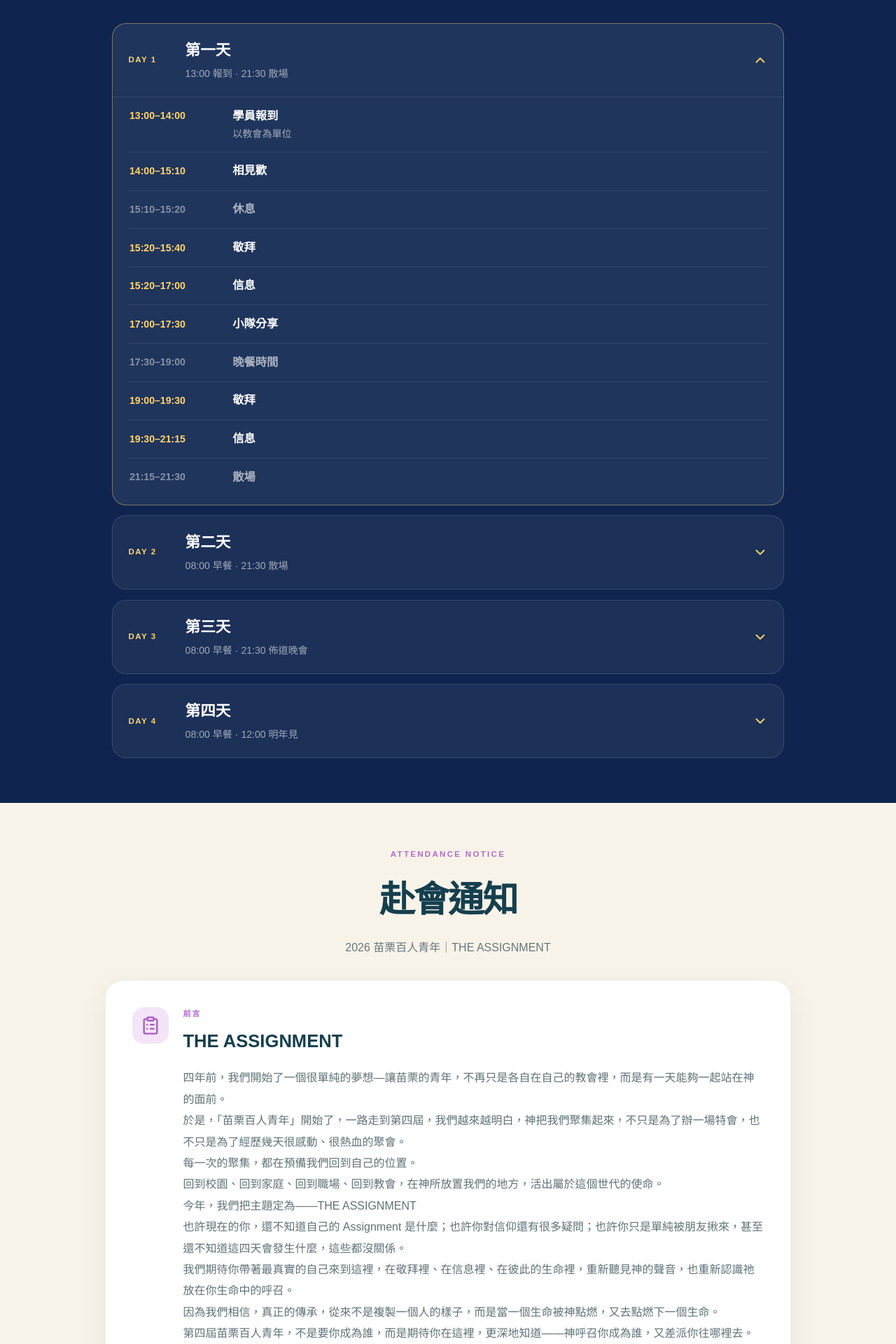
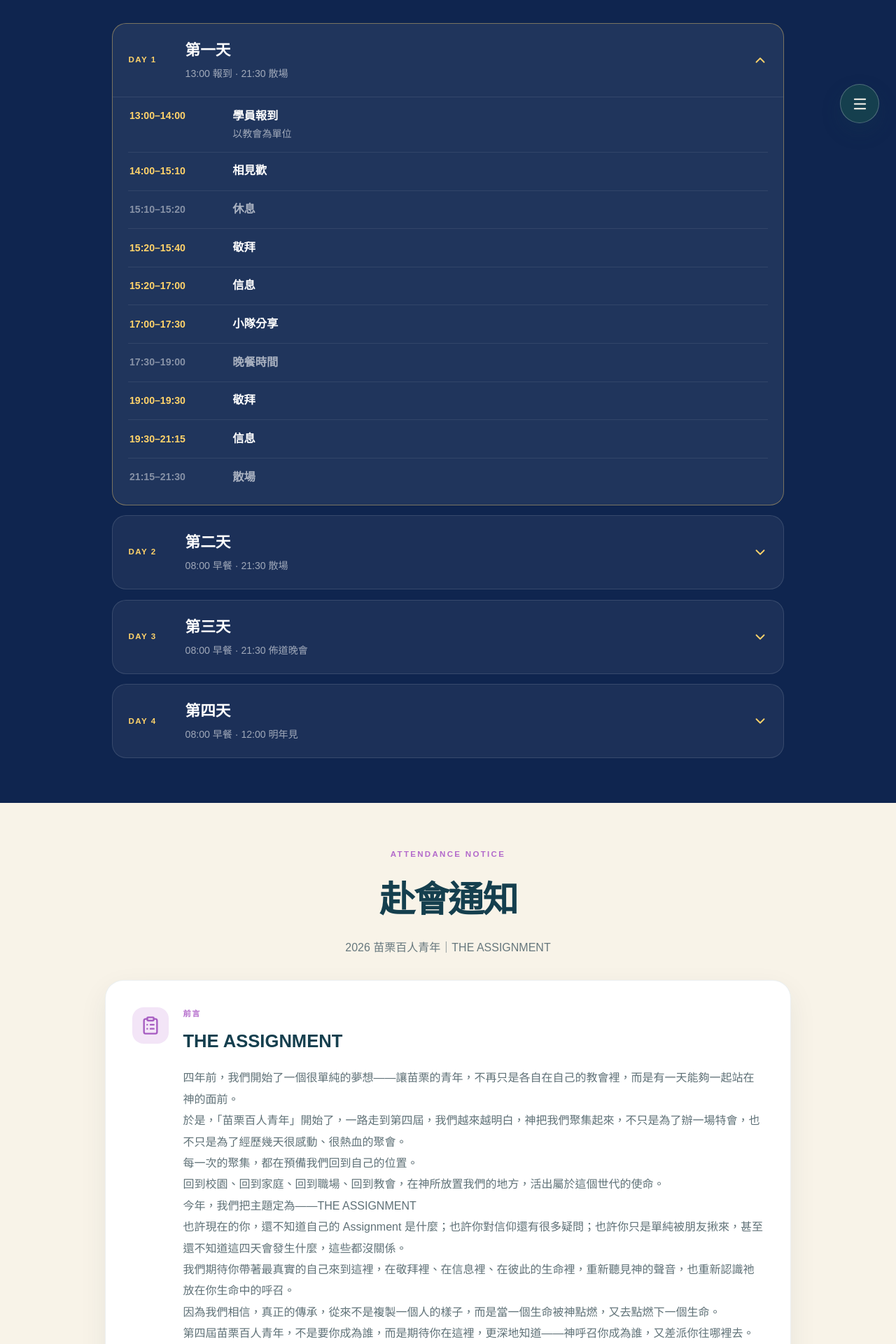
Before and after one commit to Error20xx/zhunan-church-website, a Vue app: page /attendance-notice in a window 1280 px wide. Shown: the part 600-2520 px from the top of the page at 70% size. Built offline with nearby package versions, Linux system fonts and the light colour scheme.

Commit message:
更新赴會通知與右下角快速選單

```diff
--- a/src/views/AttendanceNoticeView.vue
+++ b/src/views/AttendanceNoticeView.vue
@@ -11,6 +11,8 @@ import {
     MapPinned,
     ClipboardList,
     ChevronDown,
+    Menu,
+    X,
 } from 'lucide-vue-next'
 
 const event = {
@@ -24,6 +26,29 @@ const openDay = ref(0)
 
 const toggleDay = (index) => {
     openDay.value = openDay.value === index ? -1 : index
+}
+
+// 頁面快速選單｜點擊後平滑捲動到指定區塊。
+const activeSection = ref('schedule')
+const isQuickMenuOpen = ref(false)
+
+const quickNavItems = [
+    { id: 'schedule', label: '特會流程' },
+    { id: 'attendance', label: '赴會通知' },
+    { id: 'groups', label: '分組名單' },
+    { id: 'evangelism', label: '傳福音推薦地' }
+]
+
+const scrollToSection = (sectionId) => {
+    const target = document.getElementById(sectionId)
+    if (!target) return
+
+    activeSection.value = sectionId
+    isQuickMenuOpen.value = false
+    target.scrollIntoView({
+        behavior: 'smooth',
+        block: 'start'
+    })
 }
 
 // 特會流程｜目前依「2026 苗栗青年粗流」整理。
@@ -125,7 +150,7 @@ const isSecondaryItem = (title) => {
 const attendanceNotice = {
     theme: 'THE ASSIGNMENT',
     intro: [
-        '四年前，我們開始了一個很單純的夢想—讓苗栗的青年，不再只是各自在自己的教會裡，而是有一天能夠一起站在神的面前。',
+        '四年前，我們開始了一個很單純的夢想——讓苗栗的青年，不再只是各自在自己的教會裡，而是有一天能夠一起站在神的面前。',
         '於是，「苗栗百人青年」開始了，一路走到第四屆，我們越來越明白，神把我們聚集起來，不只是為了辦一場特會，也不只是為了經歷幾天很感動、很熱血的聚會。',
         '每一次的聚集，都在預備我們回到自己的位置。',
         '回到校園、回到家庭、回到職場、回到教會，在神所放置我們的地方，活出屬於這個世代的使命。',
@@ -194,7 +219,7 @@ const attendanceNotice = {
             items: [
                 '課程期間請將手機調整為靜音或震動模式，並配合大會手機管理規定，於指定時間交由隊輔或工作人員保管，休息時間統一歸還；若以手機做筆記，請勿進行與課程無關之使用。',
                 '除大會指定用餐時間及區域外，會場內禁止飲食及飲用有色飲料，僅限白開水。',
-                '請共同愛護會場環境、設備及所有公用物品，請勿任意移動、拆卸、塗寫或損壞；使用完畢後請協助恢復原狀。',
+                '請共同愛護會場環境、設備及所有公用物品，請勿任意移動、拆卸、塗寫或損壞；使用完畢後請協助恢復原狀。若因個人不當使用造成設備或物品損壞、遺失，須依實際情況照價賠償。',
                 '垃圾、廚餘及回收物，請依照大會指示分類並丟棄至指定地點，共同維護環境整潔。'
             ]
         },
@@ -211,7 +236,7 @@ const attendanceNotice = {
                 '營會期間請以小隊為單位行動，勿擅自脫隊或離開營會、住宿場地。',
                 '如需中途離營，請先告知所屬教會隊輔、家長或牧者，並攜帶身分證件至大會服務台填寫離營切結書；若人在住宿地點，請通知隊輔或家長，並攜帶證件向住宿同工辦理離營手續。',
                 '未依規定辦理離營手續而擅自離開者，大會不承擔離營後之安全責任。',
-                '活動期間請穿著合宜、舒適、方便活動的服裝，避免過度暴露或過短的衣著，也請避免影響跑動、外出及團體活動的穿著。'
+                '活動期間請穿著合宜、舒適且方便活動的服裝，避免過度暴露、過短、過於寬鬆或容易走光的衣著，以確保跑動、外出及團體活動時的安全與便利。'
             ]
         },
         {
@@ -308,8 +333,31 @@ const announcements = [
             </div>
         </section>
 
+        <!-- 右下角快速功能選單 -->
+        <nav class="quick-nav" :class="{ 'quick-nav--open': isQuickMenuOpen }" aria-label="頁面快速選單">
+            <div v-if="isQuickMenuOpen" class="quick-nav__panel">
+                <p class="quick-nav__title">快速前往</p>
+
+                <button v-for="item in quickNavItems" :key="item.id" type="button"
+                    class="quick-nav__button"
+                    :class="{ 'quick-nav__button--active': activeSection === item.id }"
+                    @click="scrollToSection(item.id)">
+                    <span class="quick-nav__dot" aria-hidden="true"></span>
+                    <span>{{ item.label }}</span>
+                </button>
+            </div>
+
+            <button type="button" class="quick-nav__toggle"
+                :aria-expanded="isQuickMenuOpen"
+                aria-label="開啟快速選單"
+                @click="isQuickMenuOpen = !isQuickMenuOpen">
+                <X v-if="isQuickMenuOpen" :size="22" />
+                <Menu v-else :size="23" />
+            </button>
+        </nav>
+
         <!-- 01 特會流程 -->
-        <section class="section schedule-section">
+        <section id="schedule" class="section schedule-section">
             <div class="container schedule-container">
                 <div class="section-heading schedule-heading">
                     <p class="section-label">SCHEDULE</p>
@@ -353,7 +401,7 @@ const announcements = [
         </section>
 
         <!-- 02 赴會通知 -->
-        <section class="section light-section attendance-section">
+        <section id="attendance" class="section light-section attendance-section">
             <div class="container attendance-container">
                 <div class="section-heading attendance-heading">
                     <p class="section-label">ATTENDANCE NOTICE</p>
@@ -521,7 +569,7 @@ const announcements = [
         </section>
 
         <!-- 03 分組名單 -->
-        <section class="section alt-section group-section">
+        <section id="groups" class="section alt-section group-section">
             <div class="container group-container">
                 <div class="section-heading">
                     <p class="section-label">GROUP LIST</p>
@@ -552,7 +600,7 @@ const announcements = [
         </section>
 
         <!-- 04 傳福音推薦地 -->
-        <section class="section light-section">
+        <section id="evangelism" class="section light-section">
             <div class="container">
                 <div class="section-heading">
                     <p class="section-label">EVANGELISM PLACES</p>
@@ -585,6 +633,129 @@ const announcements = [
     min-height: 100vh;
     background: #f8f3e8;
     color: #153f4e;
+}
+
+/* =========================
+   右下角快速功能選單
+   ========================= */
+.quick-nav {
+    position: fixed;
+    right: 24px;
+    bottom: 24px;
+    z-index: 100;
+    display: flex;
+    flex-direction: column;
+    align-items: flex-end;
+    gap: 12px;
+}
+
+.quick-nav__panel {
+    width: 220px;
+    padding: .75rem;
+    border: 1px solid rgba(21, 63, 78, .10);
+    border-radius: 20px;
+    background: rgba(255, 253, 248, .97);
+    box-shadow: 0 18px 45px rgba(21, 63, 78, .16);
+    backdrop-filter: blur(14px);
+    -webkit-backdrop-filter: blur(14px);
+    animation: quick-menu-in .18s ease-out;
+}
+
+.quick-nav__title {
+    margin: 0 0 .45rem;
+    padding: .25rem .45rem .45rem;
+    color: #92704d;
+    font-size: .72rem;
+    font-weight: 900;
+    letter-spacing: .14em;
+}
+
+.quick-nav__button {
+    width: 100%;
+    min-height: 44px;
+    display: flex;
+    align-items: center;
+    gap: .7rem;
+    padding: .72rem .8rem;
+    border: 0;
+    border-radius: 13px;
+    background: transparent;
+    color: #355661;
+    font: inherit;
+    font-size: .9rem;
+    font-weight: 800;
+    text-align: left;
+    cursor: pointer;
+    transition: background .18s ease, color .18s ease, transform .18s ease;
+}
+
+.quick-nav__button:hover {
+    background: #f3eee4;
+    color: #153f4e;
+    transform: translateX(-2px);
+}
+
+.quick-nav__button:focus-visible,
+.quick-nav__toggle:focus-visible {
+    outline: 3px solid rgba(191, 154, 109, .28);
+    outline-offset: 3px;
+}
+
+.quick-nav__dot {
+    width: 7px;
+    height: 7px;
+    flex: 0 0 auto;
+    border-radius: 50%;
+    background: #c9b9a4;
+}
+
+.quick-nav__button--active {
+    background: #eee7db;
+    color: #153f4e;
+}
+
+.quick-nav__button--active .quick-nav__dot {
+    background: #153f4e;
+}
+
+.quick-nav__toggle {
+    width: 56px;
+    height: 56px;
+    display: grid;
+    place-items: center;
+    border: 1px solid rgba(255, 255, 255, .25);
+    border-radius: 50%;
+    background: #153f4e;
+    color: #fffaf0;
+    box-shadow: 0 12px 28px rgba(21, 63, 78, .24);
+    cursor: pointer;
+    transition: transform .2s ease, background .2s ease, box-shadow .2s ease;
+}
+
+.quick-nav__toggle:hover {
+    transform: translateY(-2px);
+    background: #1d5060;
+    box-shadow: 0 16px 34px rgba(21, 63, 78, .28);
+}
+
+.quick-nav--open .quick-nav__toggle {
+    background: #92704d;
+}
+
+.section[id] {
+    scroll-margin-top: 24px;
+}
+
+@keyframes quick-menu-in {
+    from {
+        opacity: 0;
+        transform: translateY(8px) scale(.98);
+    }
+
+    to {
+        opacity: 1;
+        transform: translateY(0) scale(1);
+    }
 }
 
 /* =========================
@@ -1736,6 +1907,29 @@ const announcements = [
 }
 
 @media (max-width: 767px) {
+    .quick-nav {
+        right: 16px;
+        bottom: 16px;
+    }
+
+    .quick-nav__panel {
+        width: min(220px, calc(100vw - 32px));
+    }
+
+    .quick-nav__toggle {
+        width: 52px;
+        height: 52px;
+    }
+
+    .quick-nav__button {
+        min-height: 44px;
+        font-size: .88rem;
+    }
+
+    .section[id] {
+        scroll-margin-top: 18px;
+    }
+
     .event-hero {
         min-height: 46vh;
     }
```
